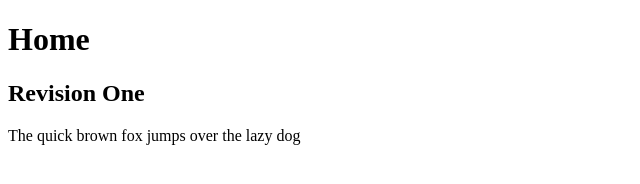
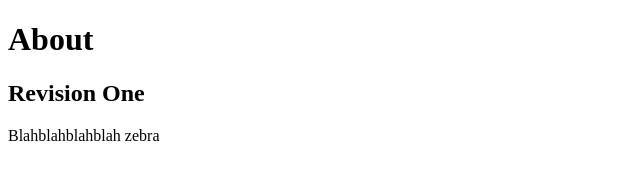
Before and after one commit to ehans79/Project, a plain HTML site: page about.html in a window 1280 px wide. Shown: the whole page, without its empty margins (0-640 px from the left). Drawn offline with Linux system fonts and the light colour scheme.

Commit message:
Revision Two

```diff
--- a/about.html
+++ b/about.html
@@ -6,9 +6,9 @@
 </head>
 <body>
 
-	<h1>Home</h1>
+	<h1>About</h1>
 	<h2>Revision One</h2>
-	<p>The quick brown fox jumps over the lazy dog</p>
+	<p>Blahblahblahblah zebra</p>
 
 </body>
 </html>
```
Also changed, not shown: index.html (+2 -2 lines).
